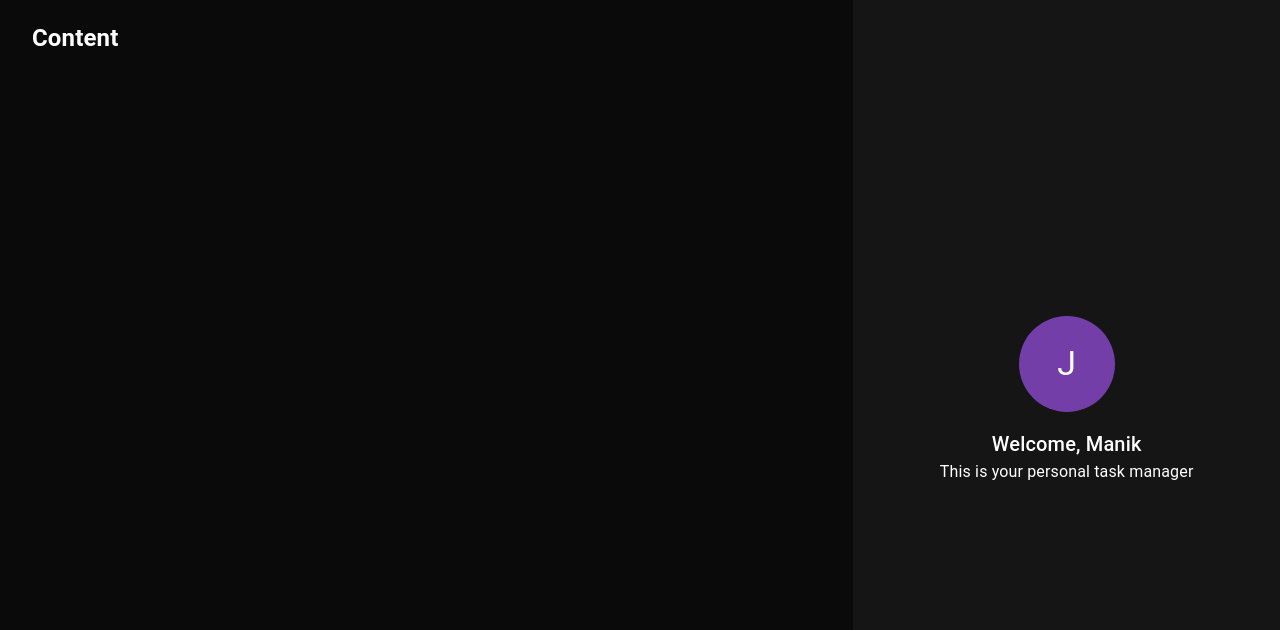
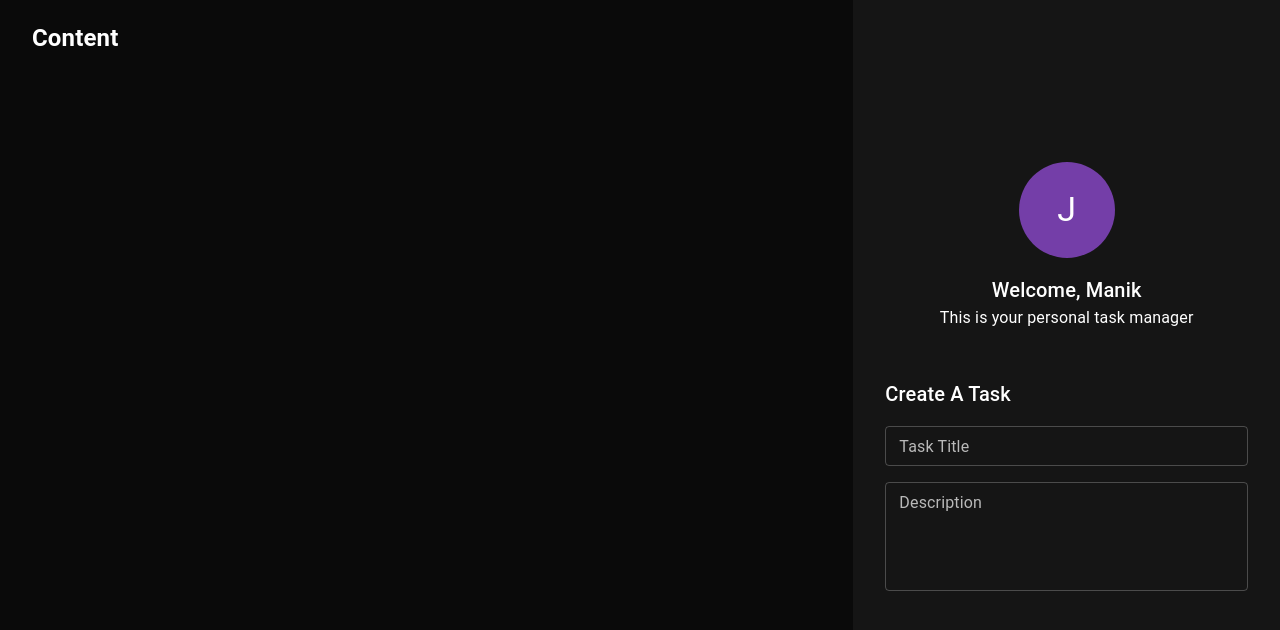
Before and after one commit to ngchinchia/taskmanager, a React (Create React App) app: page / in a window 1280 px wide. Shown: the top 630 px of the page. Built offline with nearby package versions, Linux system fonts and the light colour scheme.

Commit message:
destructure

```diff
--- /dev/null
+++ b/src/components/createTaskForm/_taskDescriptionField.tsx
@@ -0,0 +1,29 @@
+import React, { FC, ReactElement } from "react";
+import { TextField } from "@mui/material";
+import { ITextField } from "./interfaces/ITextField";
+import PropTypes from "prop-types"
+
+export const TaskDescriptionField: FC<ITextField> = (props): ReactElement => {
+  //Destructure
+  const { onChange = (e) => console.log(e), disabled = false } = props;
+  return (
+    <TextField
+      id="description"
+      name="description"
+      label="Description"
+      placeholder="Description"
+      variant="outlined"
+      size="small"
+      multiline
+      rows={4}
+      fullWidth
+      onChange={onChange}
+      disabled={disabled}
+    />
+  );
+};
+
+TaskDescriptionField.propTypes = {
+    onChange: PropTypes.func,
+    disabled: PropTypes.bool,
+}
--- /dev/null
+++ b/src/components/createTaskForm/_taskTitleField.tsx
@@ -0,0 +1,32 @@
+import React, { FC, ReactElement } from "react";
+import { TextField } from "@mui/material";
+import { ITextField } from "./interfaces/ITextField";
+
+import PropTypes from "prop-types"
+
+export const TaskTitleField: FC<ITextField> = (props): ReactElement => {
+  //Destructure
+  const { onChange = (e) => console.log(e), disabled = false } = props;
+
+
+//   PROCESS ALOT OF CODE HERE
+// const something = use name here blablabla
+  return (
+    <TextField
+      id="title"
+      label="Task Title"
+      placeholder="Task Title"
+      variant="outlined"
+      size="small"
+      name="title"
+      fullWidth
+      disabled={disabled}
+      onChange={onChange}
+    />
+  );
+};
+
+TaskTitleField.propTypes = {
+    onChange: PropTypes.func,
+    disabled: PropTypes.bool,
+}
--- /dev/null
+++ b/src/components/createTaskForm/createTaskForm.tsx
@@ -0,0 +1,31 @@
+import React, { FC, ReactElement } from "react";
+import { Box, Typography, Stack } from "@mui/material";
+
+import { TaskTitleField } from "./_taskTitleField";
+import { TaskDescriptionField } from "./_taskDescriptionField";
+/* -Task Title
+   -Task Description
+   -Task Date
+   -Task Status
+   -Task Priority */
+export const CreateTaskForm: FC = (): ReactElement => {
+  return (
+    <Box
+      display="flex"
+      flexDirection="column"
+      alignItems="flex-start"
+      width="100%"
+      px={4}
+      my={6}
+    >
+      <Typography mb={2} component="h2" variant="h6">
+        Create A Task
+      </Typography>
+
+      <Stack sx={{ width: "100%" }} spacing={2}>
+        <TaskTitleField />
+        <TaskDescriptionField />
+      </Stack>
+    </Box>
+  );
+};
--- /dev/null
+++ b/src/components/createTaskForm/interfaces/IDisabled.ts
@@ -0,0 +1,3 @@
+export interface IDisabled {
+    disabled?: boolean;
+}
--- /dev/null
+++ b/src/components/createTaskForm/interfaces/ITextField.ts
@@ -0,0 +1,8 @@
+import { IDisabled } from "./IDisabled";
+import React from "react";
+
+export interface ITextField extends IDisabled {
+  onChange?: (
+    e: React.ChangeEvent<HTMLInputElement | HTMLTextAreaElement>
+  ) => void;
+}
--- a/src/components/sidebar/sidebar.tsx
+++ b/src/components/sidebar/sidebar.tsx
@@ -1,6 +1,7 @@
 import React, { FC, ReactElement } from "react";
 import { Grid } from "@mui/material";
 import { Profile } from "../profile/profile";
+import { CreateTaskForm } from "../createTaskForm/createTaskForm";
 
 export const Sidebar: FC = (): ReactElement => {
   return (
@@ -21,6 +22,7 @@
       }}
     >
       <Profile name="Manik"/>
+      <CreateTaskForm />
     </Grid>
   );
 };
```
